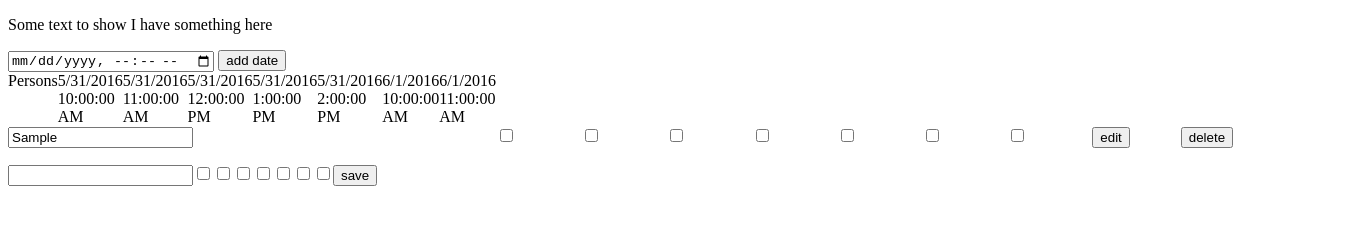
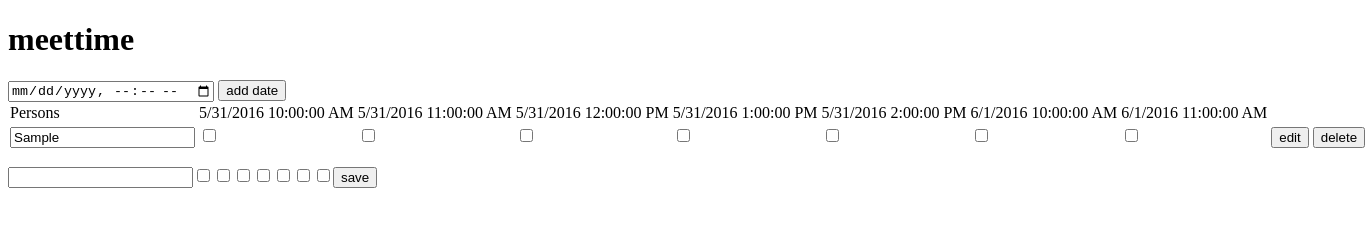
Before and after one commit to madhaanr/meettime-front-vanillajs, a plain HTML site: page index.html in a window 1280 px wide. Both pictures are taken after typing "Sample" into the empty fields and a click on the button "save". Shown: the whole page, 1367 px wide, since content can reach past the window. Drawn offline with Linux system fonts and the light colour scheme.

Commit message:
table in place yet UI is still ugly

```diff
--- a/css/style.css
+++ b/css/style.css
@@ -17,9 +17,10 @@ DIV.table {
 
 FORM.tr, DIV.tr {
   display: table-row;
+   white-space:nowrap;
 }
 
-SPAN.td, SPAN.th {
+DIV.td, DIV.th {
   display: table-cell;
-  width: 100px;
+  padding: 2px;
 }
--- a/index.html
+++ b/index.html
@@ -7,7 +7,7 @@
 
   </head>
   <body>
-    <p>Some text to show I have something here</p>
+   <h1>meettime</h1>
     <!-- page content -->
 
     <form>
--- a/js/script.js
+++ b/js/script.js
@@ -42,45 +42,46 @@
     const form = document.createElement("form");
     form.className="tr";
     const name = document.createElement("input");
-    const spanTd=document.createElement("span");
-    spanTd.className="td";
+    const td=document.createElement("div");
+    td.className="td";
     if(!table) {
       return;
     }
     name.type = "text";
     name.id = person.id;
     name.value = person.name;
+    name.className="td";
     form.id = "form_" + person.id;
-    spanTd.appendChild(name);
-    form.appendChild(spanTd);
+    td.appendChild(name);
+    form.appendChild(td);
     person.selectedTimes.forEach((time, i) => {
-      const spanTd2 = document.createElement("span");
-      spanTd2.className="td";
+      const td2 = document.createElement("div");
+      td2.className="td";
       const checkbox = document.createElement("input");
       checkbox.type = "checkbox";
       checkbox.value = timesList[i];
       checkbox.id = "checkbox" + person.id + "_" + i;
       checkbox.className = "checkbox_" + person.id;
       checkbox.checked = time[Object.keys(time)[0]];
-      spanTd2.appendChild(checkbox);
-      form.appendChild(spanTd2);
+      td2.appendChild(checkbox);
+      form.appendChild(td2);
     });
     const editButton = document.createElement("input");
     editButton.type = "button";
     editButton.value = "edit";
     editButton.id = "edit_" + person.id;
-    const spanTd3=document.createElement("span");
-    spanTd3.className="td";
-    spanTd3.appendChild(editButton);
-    form.appendChild(spanTd3);
+    const td3=document.createElement("div");
+    td3.className="td";
+    td3.appendChild(editButton);
+    form.appendChild(td3);
     const deleteButton = document.createElement("input");
     deleteButton.type = "button";
     deleteButton.value = "delete";
     deleteButton.id = "delete_" + person.id;
-    const spanTd4=document.createElement("span");
-    spanTd4.className="td";
-    spanTd4.appendChild(deleteButton);
-    form.appendChild(spanTd4);
+    const td4=document.createElement("div");
+    td4.className="td";
+    td4.appendChild(deleteButton);
+    form.appendChild(td4);
     table.appendChild(form);
     document.getElementById("edit_" + person.id).addEventListener("click", function (e) {
       editReservation(person);
@@ -110,8 +111,8 @@
   }
 
   function deleteReservation(person) {
-    const li = document.querySelector("#li_" + person.id)
-    li.parentElement.removeChild(li);
+    const form = document.querySelector("#form_" + person.id)
+    form.parentElement.removeChild(form);
     savedSelections.persons = savedSelections.persons.filter(p => {
       return p.id !== person.id;
     });
@@ -148,14 +149,14 @@
     //ugly hack to get extra th cells so edit and delete button
     //have space in table
     const table = document.querySelector(".table");
-    let spanTr = document.querySelector("#availableDates");
-    const spanTh = document.createElement("span");
-    spanTh.className="th";
-    const spanTh2 = document.createElement("span");
-    spanTh2.className="th";
-    spanTr.appendChild(spanTh);
-    spanTr.appendChild(spanTh2);
-    table.appendChild(spanTr);
+    let tr = document.querySelector("#availableDates");
+    const th = document.createElement("div");
+    th.className="th";
+    const th2 = document.createElement("div");
+    th2.className="th";
+    tr.appendChild(th);
+    tr.appendChild(th2);
+    table.appendChild(tr);
   }
 
   function addDate() {
@@ -173,23 +174,23 @@
       return;
     }
     const table = document.querySelector(".table");
-    let spanTr = document.querySelector("#availableDates");
-    if(!spanTr) {
-      spanTr = document.createElement("span");
-      spanTr.id = "availableDates";
-      spanTr.className = "tr";
-      const spanTh = document.createElement("span");
-      spanTh.appendChild(document.createTextNode("Persons"));
-      spanTh.value="persons";
-      spanTh.className="th"
-      spanTr.appendChild(spanTh);
-      table.appendChild(spanTr);
+    let tr = document.querySelector("#availableDates");
+    if(!tr) {
+      tr = document.createElement("div");
+      tr.id = "availableDates";
+      tr.className = "tr";
+      const th = document.createElement("div");
+      th.appendChild(document.createTextNode("Persons"));
+      th.value="persons";
+      th.className="th"
+      tr.appendChild(th);
+      table.appendChild(tr);
     }
-    const spanTh = document.createElement("span");
-    spanTh.className="th";
-    spanTh.appendChild(document.createTextNode(date.toLocaleDateString()+" "+date.toLocaleTimeString()));
-    spanTr.appendChild(spanTh);
-    table.appendChild(spanTr);
+    const th = document.createElement("div");
+    th.className="th";
+    th.appendChild(document.createTextNode(date.toLocaleDateString()+" "+date.toLocaleTimeString()));
+    tr.appendChild(th);
+    table.appendChild(tr);
   }
 
   function clearInputFields(checkboxes) {
```
